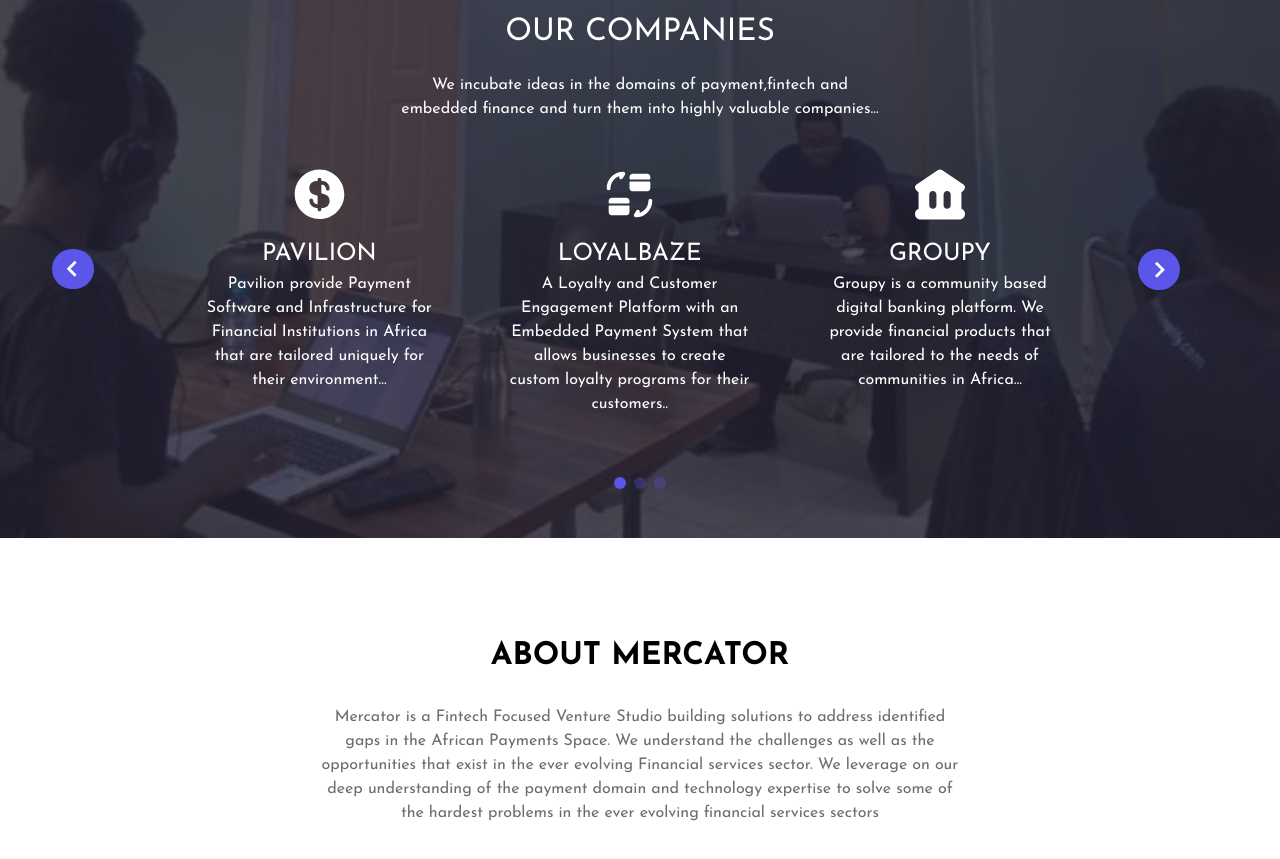
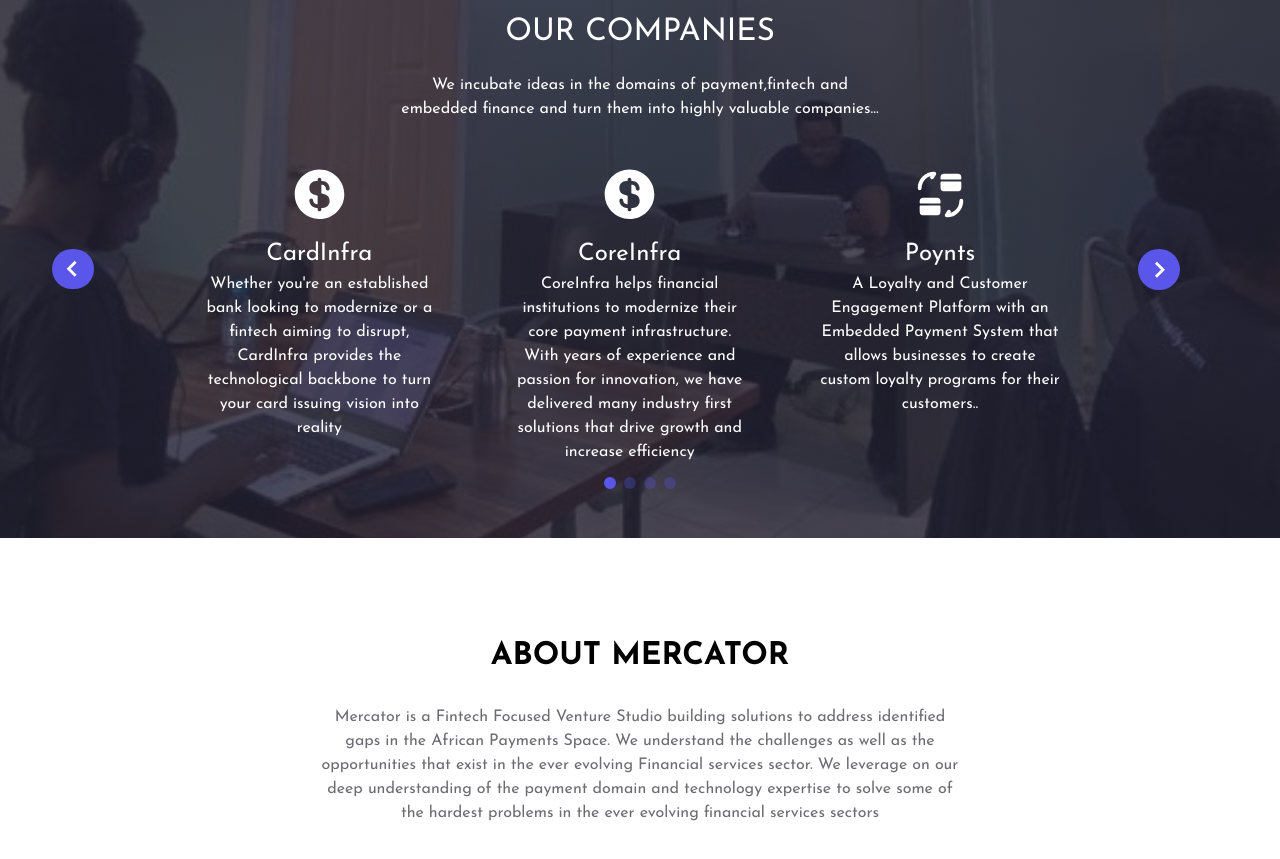
Before and after one commit to mercatorng/mercatorlandingpage, a React (Vite) app in the folder Mercators Landing Page/: page / in a window 1280 px wide. Shown: the part 1300-2159 px from the top of the page. Built offline with nearby package versions, Linux system fonts and the light colour scheme.

Commit message:
adjusted number layout
Signed-off-by: oghene-kevwe <idisepraise@gmail.com>

```diff
--- a/Mercators Landing Page/index.html
+++ b/Mercators Landing Page/index.html
@@ -5,7 +5,7 @@
     <link rel="icon" type="image/svg+xml" href="/src/images/Mercator Logo Icon.png" />
     <meta name="viewport" content="width=device-width, initial-scale=1.0" />
     <meta name="description" content="Mercator is a Fintech Focused Venture Studio solution builder that addresses identified gaps in the African Payments Space.  ">
-    <meta name="keywords" content="Mercator Technology, Mercator , Venture Studio, Fintech Venture Studio, Fintech SOlutions, Consumer Solutions, technology solution provider, Pavilion, loyalbaze, groupy, paysimple">
+    <meta name="keywords" content="Mercator Technology, Mercator , Venture Studio, Fintech Venture Studio, Fintech SOlutions, Consumer Solutions, technology solution provider, CardInfra, loyalbaze, groupy, paysimple">
     <title>Mercator - A Fintech Venture Studio Solution Provider</title>
     <!-- font  -->
     <link href="https://fonts.googleapis.com/css2?family=Josefin+Sans:wght@400;600;700&display=swap" rel="stylesheet">
--- a/Mercators Landing Page/package.json
+++ b/Mercators Landing Page/package.json
@@ -10,12 +10,13 @@
   },
   "dependencies": {
     "@emailjs/browser": "^3.11.0",
+    "axios": "^1.7.7",
     "chart.js": "^4.2.1",
     "react": "^18.2.0",
     "react-chartjs-2": "^5.2.0",
     "react-data-table-component": "^7.5.3",
     "react-dom": "^18.2.0",
-    "react-icons": "^4.8.0",
+    "react-icons": "^4.12.0",
     "react-router-dom": "^6.10.0",
     "react-scroll": "^1.8.9",
     "react-slick": "^0.29.0",
--- a/Mercators Landing Page/src/components/NavBar.jsx
+++ b/Mercators Landing Page/src/components/NavBar.jsx
@@ -48,7 +48,7 @@
                </div>
                {/* end of email  */}
                {/* call  */}
-               <div className='flex gap-x-2'>
+               <div className='flex gap-x-2 w-full'>
                <img src={call} alt="email" />
                <p className='text-white'>+234 903 618 9485</p>
                </div>
--- a/Mercators Landing Page/src/context.jsx
+++ b/Mercators Landing Page/src/context.jsx
@@ -1,72 +1,86 @@
-import React, { useState, useContext , useRef} from 'react'
-import emailjs from '@emailjs/browser';
-import axios from "axios"
-const url = 'https://mercatorapiservices.com/api/Message/Send'
+import React, { useState, useContext, useRef } from "react";
+import emailjs from "@emailjs/browser";
 
-export const AppContext = React.createContext()
+const url = "https://mercatorapiservices.com/api/Message/Send";
 
-export const AppProvider = ({children})=>{
-const [modalOpen, setModalOpen] = useState(false)
+export const AppContext = React.createContext();
+
+export const AppProvider = ({ children }) => {
+  const [modalOpen, setModalOpen] = useState(false);
   const [openMessage, setOpenMessage] = useState(false);
-const [name, setName] = useState("")
-const [email, setEmail] = useState("")
-const [message, setMessage] = useState("")
+  const [name, setName] = useState("");
+  const [email, setEmail] = useState("");
+  const [message, setMessage] = useState("");
   const form = useRef();
 
-const changeName = (e)=>{
-        setName(e.target.value)
-}
-const changeEmail = (e)=>{
-        setEmail(e.target.value)
-}
-const changeMessage = (e)=>{
-        setMessage(e.target.value)
-}
+  const changeName = (e) => {
+    setName(e.target.value);
+  };
+  const changeEmail = (e) => {
+    setEmail(e.target.value);
+  };
+  const changeMessage = (e) => {
+    setMessage(e.target.value);
+  };
 
-const openModal = ()=>{
-    setModalOpen(true)
-}
-const closeModal = ()=>{
-    setModalOpen(false)
-}
-const menuClick = ()=>{
-    setModalOpen(false)
-}
+  const openModal = () => {
+    setModalOpen(true);
+  };
+  const closeModal = () => {
+    setModalOpen(false);
+  };
+  const menuClick = () => {
+    setModalOpen(false);
+  };
   const messageClose = () => {
     setOpenMessage(false);
   };
 
-
-const sendEmail = async(e) => {
+  const sendEmail = async (e) => {
     e.preventDefault();
     console.log(name);
     if (name && email && message) {
-    setOpenMessage(true)
-    setName("")
-    setEmail("")
-    setMessage("")
+      setOpenMessage(true);
+      setName("");
+      setEmail("");
+      setMessage("");
       try {
         const resp = await axios.post(url, {
-       to: [
-         "Connect@mercator.ng"
-       ],
+          to: ["Connect@mercator.ng"],
           subject: "Message From Mercator Website",
-       message:`<p>name:${name}</p> <p>email:${email}</p> <p><b>message:${message}</p></b>`,
+          message: `<p>name:${name}</p> <p>email:${email}</p> <p><b>message:${message}</p></b>`,
           from: "noreply@mercator.ng",
           senderName: "Mercator",
-      })
+        });
         console.log(resp.data);
-   }catch(error){
+      } catch (error) {
         console.log(error.response);
       }
+    }
   };
-}
 
-
-    return <AppContext.Provider value={{modalOpen, openModal, closeModal, menuClick, openMessage,name,email, message, changeEmail, changeMessage, changeName, sendEmail, messageClose}}>
+  return (
+    <AppContext.Provider
+      value={{
+        modalOpen,
+        openModal,
+        closeModal,
+        menuClick,
+        openMessage,
+        name,
+        email,
+        message,
+        changeEmail,
+        changeMessage,
+        changeName,
+        sendEmail,
+        messageClose,
+      }}
+    >
       {children}
     </AppContext.Provider>
-}
+  );
+};
 
 export const useGlobalContext = () => {
   return useContext(AppContext);
--- a/Mercators Landing Page/src/data.jsx
+++ b/Mercators Landing Page/src/data.jsx
@@ -1,57 +1,121 @@
-import keystone from "./images/keystone.svg"
-import jaiz from "./images/Jaiz.svg"
-import aidi from "./images/aidi.svg"
-import titanTrust from "./images/Titan-Trust.svg"
-import unilag from "./images/unilag.svg"
-import microsoft from "./images/microsoft.svg"
-import providus from "./images/providus.svg"
+import keystone from "./images/keystone.svg";
+import jaiz from "./images/Jaiz.svg";
+import aidi from "./images/aidi.svg";
+import titanTrust from "./images/Titan-Trust.svg";
+import unilag from "./images/unilag.svg";
+import microsoft from "./images/microsoft.svg";
+import providus from "./images/providus.svg";
 
-import pavilion from "./images/pavillion.svg"
-import loyalbaze from "./images/loylabaze.svg"
-import groupy from "./images/groupy.svg"
-import miit from "./images/miit.svg"
-import paySimple from "./images/miit.svg"
+import pavilion from "./images/pavillion.svg";
+import loyalbaze from "./images/loylabaze.svg";
+import groupy from "./images/groupy.svg";
+import miit from "./images/miit.svg";
+import paySimple from "./images/miit.svg";
 
-import oliverJohson from "./images/oliverJohnson.svg"
-import ukamba from "./images/ukamba.svg"
-import ovieOtuorimuo from "./images/ovieOtuorimuo.svg"
-import sinaJoseph from "./images/sinaJoseph.svg"
-import nedoOsayande from "./images/nedoOsayande.svg"
-import samsonAligba from "./images/samsonAligba.svg"
-
-
-
+import oliverJohson from "./images/oliverJohnson.svg";
+import ukamba from "./images/ukamba.svg";
+import ovieOtuorimuo from "./images/ovieOtuorimuo.svg";
+import sinaJoseph from "./images/sinaJoseph.svg";
+import nedoOsayande from "./images/nedoOsayande.svg";
+import samsonAligba from "./images/samsonAligba.svg";
 
 export const customers = [
-    {id:1, company:keystone},
-    {id:2, company:jaiz},
-    {id:3, company:aidi},
-    {id:4, company:titanTrust},
-    {id:5, company:unilag},
-    {id:6, company:microsoft},
-    {id:7, company:providus},
-]
+  { id: 1, company: keystone },
+  { id: 2, company: jaiz },
+  { id: 3, company: aidi },
+  { id: 4, company: titanTrust },
+  { id: 5, company: unilag },
+  { id: 6, company: microsoft },
+  { id: 7, company: providus },
+];
 
 export const companies = [
-    {id:1, companyName: "PAVILION" , info :"Pavilion provide Payment Software and Infrastructure for Financial Institutions in Africa that are tailored uniquely for their environment...", logo:pavilion  },
-    {id:2, companyName: "LOYALBAZE" , info :"A Loyalty and Customer Engagement Platform with an Embedded Payment System that allows businesses to create custom loyalty programs for their customers..", logo:loyalbaze  },
-    {id:3, companyName: "GROUPY" , info :"Groupy is a community based digital banking platform. We provide financial products that are tailored to the needs of communities in Africa...", logo:groupy  },
-    {id:4, companyName: "MIIT" , info :"Mercator Institute of Information Technology is a Fintech Focused Technology Training Institute that provides a steady pipeline of ready to hit the ground running tech talents to Financial Institutions", logo:miit  },
-    {id:5, companyName: "PAY SIMPLE" , info :"Paysimple is a One stop platform for SMES - banking, payments, operations all in one integrated platforms for businesses etc", logo:paySimple  },
-]
+  {
+    id: 1,
+    companyName: "CardInfra",
+    info: "Whether you're an established bank looking to modernize or a fintech aiming to disrupt, CardInfra provides the technological backbone to turn your card issuing vision into reality",
+    logo: pavilion,
+  },
+  {
+    id: 6,
+    companyName: "CoreInfra",
+    info: "CoreInfra helps financial institutions to modernize their core payment infrastructure. With years of experience and passion for innovation, we have delivered many industry first solutions that drive growth and increase efficiency",
+    logo: pavilion,
+  },
+  {
+    id: 2,
+    companyName: "Poynts",
+    info: "A Loyalty and Customer Engagement Platform with an Embedded Payment System that allows businesses to create custom loyalty programs for their customers..",
+    logo: loyalbaze,
+  },
+  {
+    id: 3,
+    companyName: "OurDime",
+    info: "OurDime is a community based digital banking platform. We provide financial products that are tailored to the needs of communities in Africa...",
+    logo: groupy,
+  },
+  {
+    id: 4,
+    companyName: "MIIT",
+    info: "Mercator Institute of Information Technology is a Fintech Focused Technology Training Institute that provides a steady pipeline of ready to hit the ground running tech talents to Financial Institutions",
+    logo: miit,
+  },
+  {
+    id: 5,
+    companyName: "PAY SIMPLE",
+    info: "Paysimple is a One stop platform for SMES - banking, payments, operations all in one integrated platforms for businesses etc",
+    logo: paySimple,
+  },
+];
 
 export const TeamBoard = [
-    {id:1, name: "OLIVER JOHNSON", position: "MANAGING PARTNER", image:oliverJohson , url: "https://www.linkedin.com/in/oliverdejohnson/" },
-    {id:2, name: "SINA JOSEPH", position: "PARTNER", image:sinaJoseph, url: "https://www.linkedin.com/in/sina-joseph-7350b42b/"},
-    {id:3, name: "NEDO OSAYANDE", position: "PARTNER", image:nedoOsayande, url: "https://www.linkedin.com/in/nedo-osayande-ab272b32/"},
-    {id:4, name: "NNAMDI UKAMBA", position: "PARTNER" , image: ukamba, url: "https://www.linkedin.com/in/ugochukwu-nnamdi-ukamba-mciarb-55837a27/" },
-    {id:5, name: "OVIE OTUORIMUO", position: "PARTNER", image: ovieOtuorimuo, url: "https://www.linkedin.com/in/ovie-otuorimuo/"},
-    {id:6, name: "SAMSON ALIGBA", position: "PARTNER", image:samsonAligba, url: "https://www.linkedin.com/in/samsonaligba/"},
-]
+  {
+    id: 1,
+    name: "OLIVER JOHNSON",
+    position: "MANAGING PARTNER",
+    image: oliverJohson,
+    url: "https://www.linkedin.com/in/oliverdejohnson/",
+  },
+  {
+    id: 2,
+    name: "SINA JOSEPH",
+    position: "PARTNER",
+    image: sinaJoseph,
+    url: "https://www.linkedin.com/in/sina-joseph-7350b42b/",
+  },
+  {
+    id: 3,
+    name: "NEDO OSAYANDE",
+    position: "PARTNER",
+    image: nedoOsayande,
+    url: "https://www.linkedin.com/in/nedo-osayande-ab272b32/",
+  },
+  {
+    id: 4,
+    name: "NNAMDI UKAMBA",
+    position: "PARTNER",
+    image: ukamba,
+    url: "https://www.linkedin.com/in/ugochukwu-nnamdi-ukamba-mciarb-55837a27/",
+  },
+  {
+    id: 5,
+    name: "OVIE OTUORIMUO",
+    position: "PARTNER",
+    image: ovieOtuorimuo,
+    url: "https://www.linkedin.com/in/ovie-otuorimuo/",
+  },
+  {
+    id: 6,
+    name: "SAMSON ALIGBA",
+    position: "PARTNER",
+    image: samsonAligba,
+    url: "https://www.linkedin.com/in/samsonaligba/",
+  },
+];
 
 export const footerLinks = [
-    {id: 1, page: "Home", url: "Home"  },
-    {id: 2, page: "About Mercators", url: "About"  },
-    {id: 3, page: "Our Companies", url: "Comapnies"  },
-    {id: 4, page: "Team", url: "Team"  },
-]
+  { id: 1, page: "Home", url: "Home" },
+  { id: 2, page: "About Mercators", url: "About" },
+  { id: 3, page: "Our Companies", url: "Comapnies" },
+  { id: 4, page: "Team", url: "Team" },
+];
```
Also changed, not shown: 1 other file (tests, documents, lock files or other folders). Lines whose indentation alone changed are shown as unchanged.
